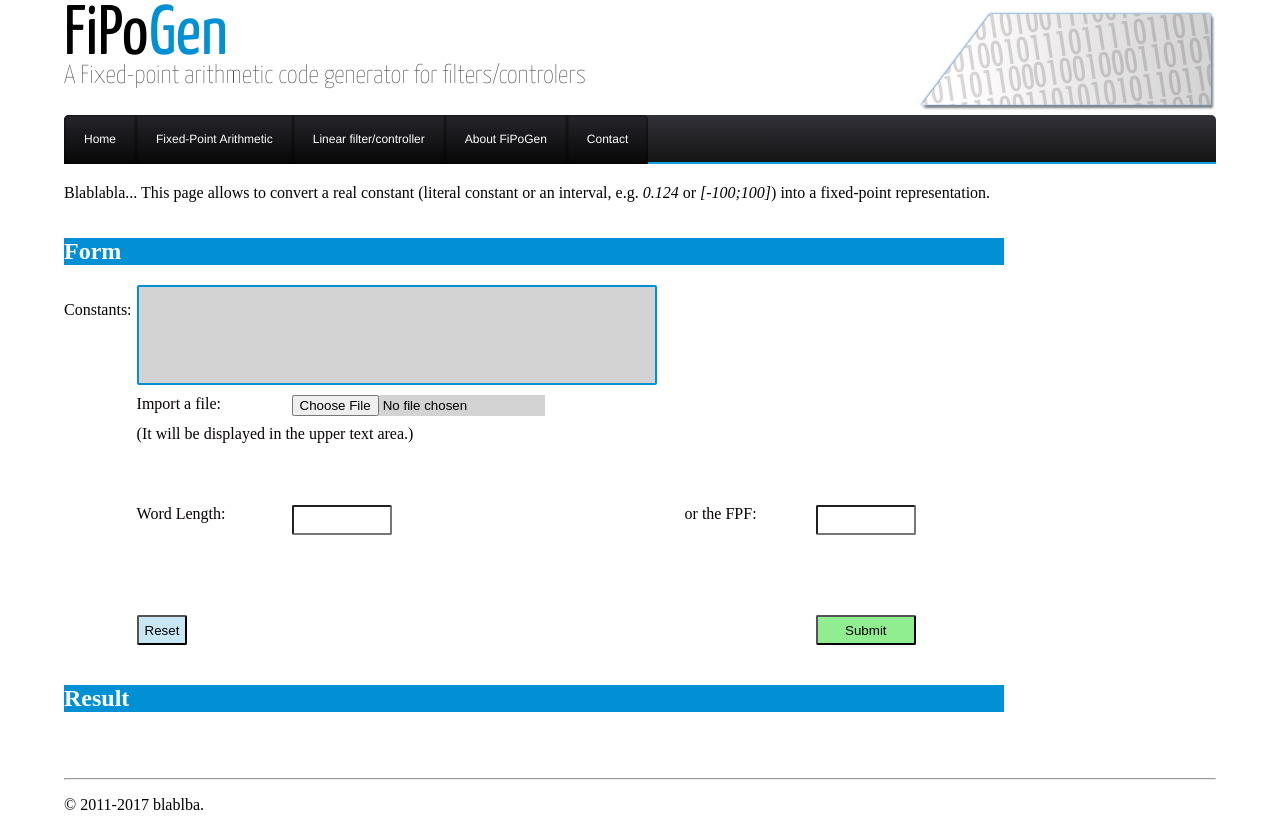
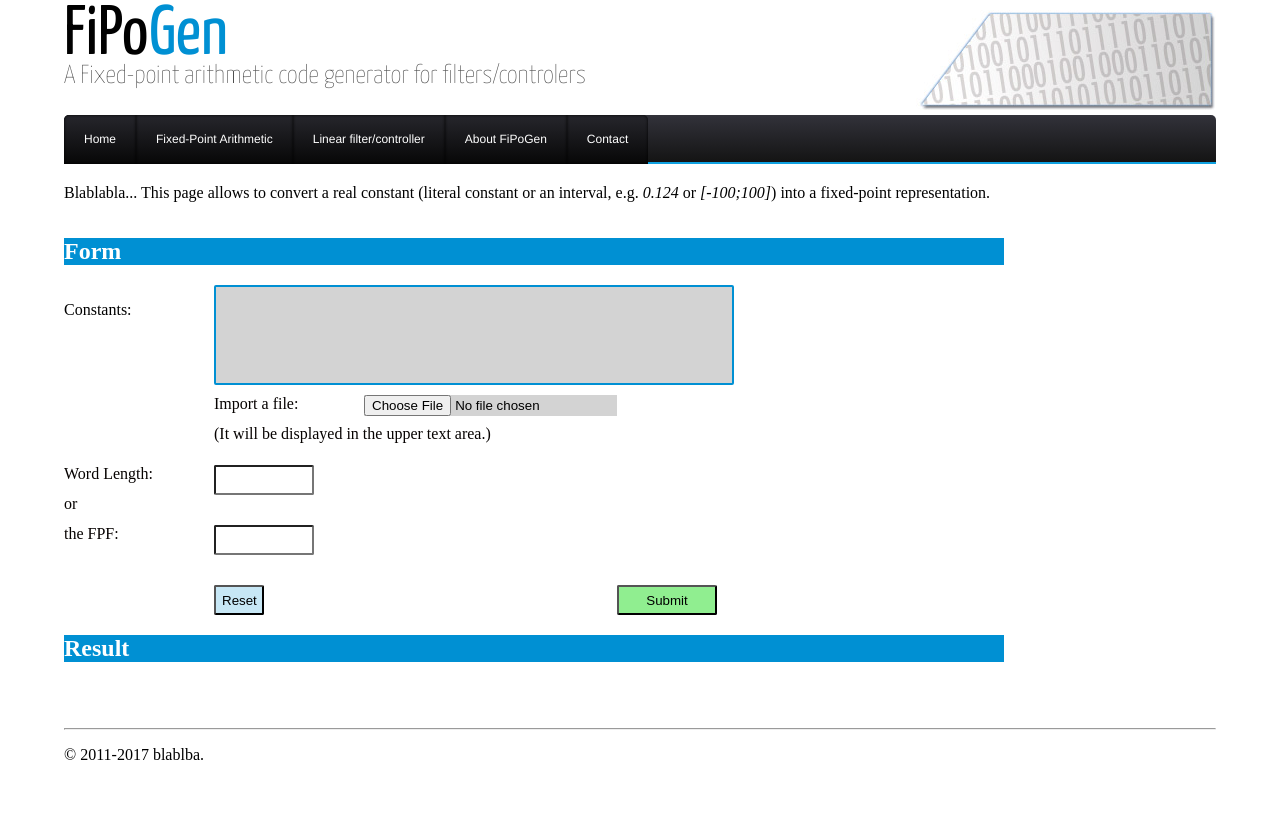
Before and after one commit to fixif/fixif.webserver, a Bottle app: page /Constant in a window 1280 px wide. After the commit the page ends 760 px from the top, so only its background shows below. Run offline with Bottle, Linux system fonts and the light colour scheme.

```diff
--- a/templates/Constant.html
+++ b/templates/Constant.html
@@ -232,9 +232,12 @@ Blablabla... This page allows to convert a real constant (literal constant or an
 			<label class="explanation-constants-form">(It will be displayed in the upper text area.)</label>
 			<label for="wl" class="wl-label-constants-form">Word Length: </label>
 			<input class="yesno wl-input-constants-form" id="wl" type="input" required onkeyup="verifyWL(this);" oninput="disableFPF();" size="8"/>
-			<label class="FPF-label-constants-form"> or the FPF:</label>
+
+			<label class="or-label-constants-form">or</label>
+
+			<label class="FPF-label-constants-form"> the FPF:</label>
 			<input class="yesno FPF-input-constants-form" id="FPF" type="input" required onkeyup="verifyFPF(this);" oninput="disableWL();" size="8"/>
-			<button id="file-reset"  type="button" onclick="clearUpload()" class="upload-span-constants-form reset-button-constants-form">Reset</button>
+			<button id="file-reset"  type="button" onclick="clearUpload()" class="reset-button-constants-form">Reset</button>
 			<input type="submit" class="submit-button-constants-form"/>
 		</form>
 		<h2 class="headings"> Result</h2>
--- a/views/style.css
+++ b/views/style.css
@@ -347,7 +347,7 @@ text-decoration: none;
 		.wrapper-constants-form > label {
 			color: #060200;
 			max-height: 50px;
-			min-width: 50px;
+			min-width: 150px;
 
 			text-align: left;
 		}
@@ -373,8 +373,8 @@ text-decoration: none;
 		.wrapper-constants-form {
 			display: grid;
 			grid-template-columns: repeat(10, 1fr);
-			grid-gap: 5px;
-			grid-auto-rows: minmax(50px, auto);
+			grid-gap: 0px;
+			grid-auto-rows: minmax(30px, auto);
 			/*grid-auto-columns: minmax(10px, auto);*/
 
 		}
@@ -396,51 +396,61 @@ text-decoration: none;
 			grid-column: 2;
 			width: 150px;
 			height: 20px;
+            padding-top: 10px;
 		}
 		.upload-span-constants-form {
 			grid-column: 3;
 			grid-row: 3;
 			/*text-align: left;*/
-            /*padding: 20px;*/
+            padding-top: 10px;
 		}
 		.explanation-constants-form {
 			grid-column: 2 / 5;
 			grid-row: 3;
 			width: 400px;
-            padding-top: 30px;
+            padding-top: 40px;
 
 			/*max-height: 100px;*/
 		}
 		.wl-label-constants-form {
-			grid-column: 2;
+			grid-column: 1;
 			grid-row: 5;
+            /*height: 20px;*/
 		}
 		.wl-input-constants-form {
-			grid-column: 3 / 4;
+			grid-column: 2 / 3;
 			grid-row: 5;
 			text-align: left;
-            width: 100px;
+            /*width: 100px;*/
 		}
+        .or-label-constants-form
+        {
+            grid-column: 1 ;
+			grid-row: 6;
+        }
 		.FPF-label-constants-form {
-			grid-column: 5 ;
-			grid-row: 5;
+			grid-column: 1 ;
+			grid-row: 7;
 		}
 		.FPF-input-constants-form {
-			grid-column: 6;
-			grid-row: 5;
+			grid-column: 2 / 3;
+			grid-row: 7;
 			text-align: left;
-            width: 100px;
+            /*width: 100px;*/
 		}
 		.reset-button-constants-form
 		{
-			grid-row: 7;
+			grid-row: 9;
 			grid-column: 2;
-		}
+            width: 100px;
+
+        }
 		.submit-button-constants-form
 		{
-			grid-row: 7;
-			grid-column: 6;
+			grid-row: 9;
+			grid-column: 4;
 			background-color: lightgreen;
+            width: 100px;
 		}
 		.headings
 		{
```
Also changed, not shown: templates/FPF.html (+12 -6 lines), 17 other files.
